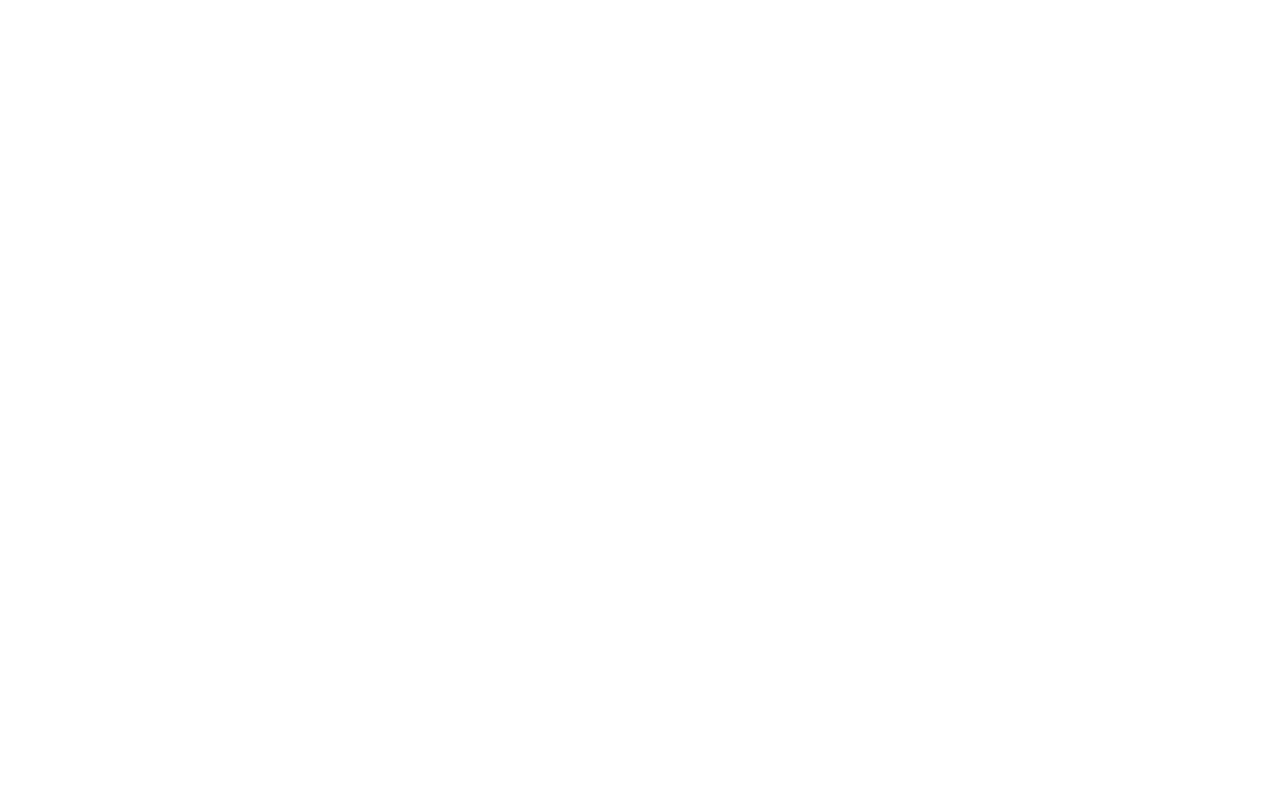
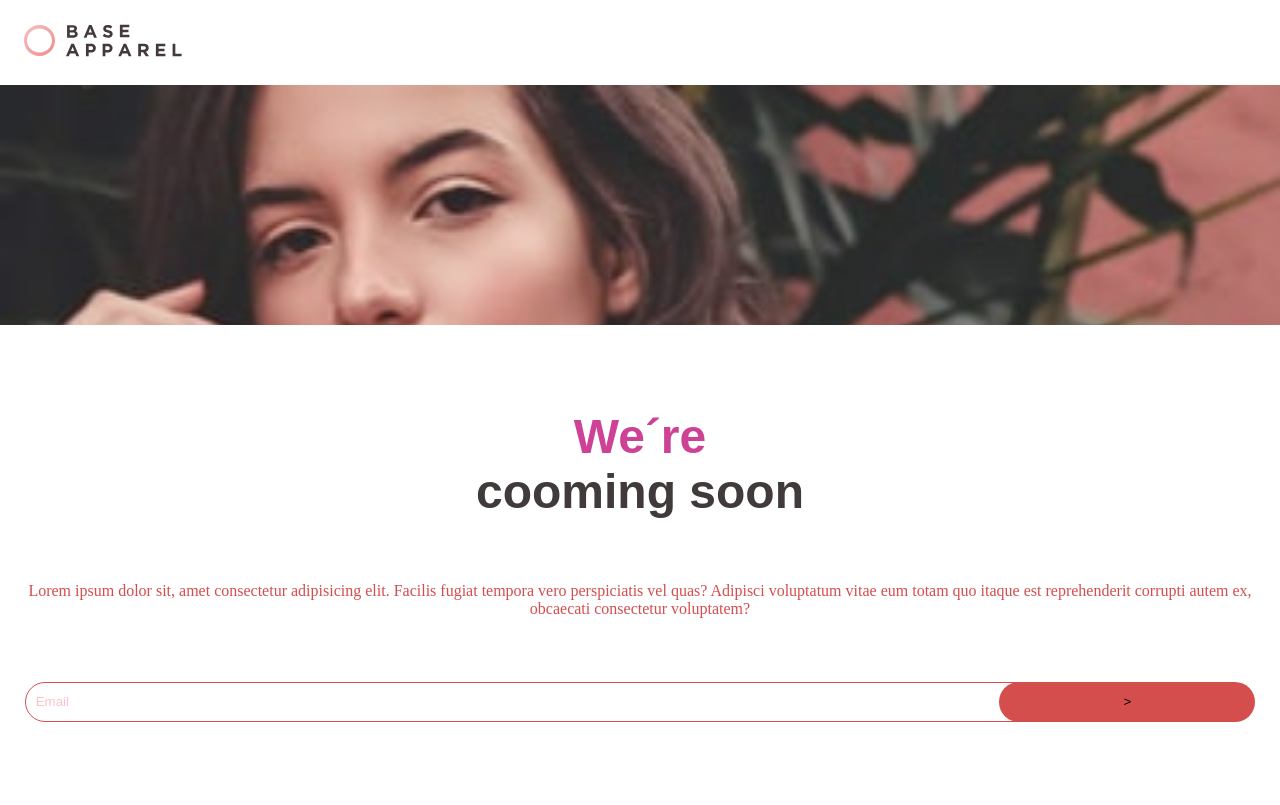
Before and after one commit to IreneOrtizTena/Front-End-Project-Base-Apparel, a plain HTML site: page index.html in a window 1280 px wide. Drawn offline with Linux system fonts and the light colour scheme; a web font is replaced by a local one.

Commit message:
first commit

```diff
--- a/index.html
+++ b/index.html
@@ -1,21 +1,53 @@
 <!DOCTYPE html>
 <html lang="en">
   <head>
-  <meta charset="UTF-8">
-  <meta name="viewport" content="width=device-width, initial-scale=1.0"> <!-- displays site properly based on user's device -->
+    <meta charset="UTF-8" />
+    <meta name="viewport" content="width=device-width, initial-scale=1.0" />
+    <!-- displays site properly based on user's device -->
 
-  <link rel="icon" type="image/png" sizes="32x32" href="./images/favicon-32x32.png">
-
+    <link
+      rel="icon"
+      type="image/png"
+      sizes="32x32"
+      href="./images/favicon-32x32.png"
+    />
+    <link rel="stylesheet" href="style.css" />
+    <link rel="preconnect" href="https://fonts.gstatic.com" crossorigin>
+    <link href="https://fonts.googleapis.com/css2?family=Bai+Jamjuree:wght@600&family=Kolker+Brush&display=swap" rel="stylesheet">
     <title>Frontend Mentor | Base Apparel coming soon page</title>
 
     <!-- Feel free to remove these styles or customise in your own stylesheet 👍 -->
     <style>
-    .attribution { font-size: 11px; text-align: center; }
-    .attribution a { color: hsl(228, 45%, 44%); }
+      .attribution {
+
+        font-size: 11px;
+        text-align: center;
+      }
+      .attribution a {
+        color: hsl(228, 45%, 44%);
+      }
     </style>
   </head>
+
   <body>
+    <header>
+      <img class="logo" src="./images/logo.svg" alt="" />
+    </header>
+    <div class="hero-pic"></div>
+    <div class="main">
+    <h1 class="title"><span>We´re</span><br> cooming soon</h1>
+    <p>
+      Lorem ipsum dolor sit, amet consectetur adipisicing elit. Facilis fugiat
+      tempora vero perspiciatis vel quas? Adipisci voluptatum vitae eum totam
+      quo itaque est reprehenderit corrupti autem ex, obcaecati consectetur
+      voluptatem?
+    </p>
+    <div class="input-group">
+    <input type="email" placeholder="Email">
+    <button>></button>
 
+  </div>
+    </div>
+  </body>
 
-</body>
 </html>
--- a/style.css
+++ b/style.css
@@ -0,0 +1,102 @@
+/* ## Colors */
+
+/* ### Primary
+
+- Desaturated Red: hsl(0, 36%, 70%)
+- Soft Red: hsl(0, 93%, 68%)
+
+### Neutral
+
+- Dark Grayish Red: hsl(0, 6%, 24%)
+
+### Gradients
+
+- Linear, 135deg, from hsl(0, 0%, 100%), to hsl(0, 100%, 98%)
+- Linear, 135deg, from hsl(0, 80%, 86%), to hsl(0, 74%, 74%) */
+
+
+
+
+* {
+    margin: 0;
+    padding: 0;
+    box-sizing: border-box;
+    border: none;
+
+}
+
+body{
+
+    height: 100vh;
+    width: 100vw;
+    background-image:linear-gradient(hsl(0, 36%, 70%)hsl(0, 93%, 68%))
+
+}
+
+
+/* header {
+    height: 15%;
+} */
+
+
+.logo {
+    padding: 1.5em;
+
+}
+
+.hero-pic {
+    height: 30%;
+    background-image: url("./images/hero-mobile.jpg");
+    background-position: top;
+    background-size: cover;
+
+
+}
+
+.main{
+    text-align: center;
+    height: 60%;
+    display: flex;
+    flex-direction: column;
+    justify-content: space-evenly;
+    padding: 20px 0;
+}
+.title {
+    font-size: 48px;
+    font-family: Arial, Helvetica, sans-serif;
+    color: hsl(0, 6%, 24%);
+}
+.title span {
+    color: hsl(324, 58%, 53%);
+}
+
+p{
+    color:hsl(0, 61%, 57%);
+}
+
+input , button {
+    height: 3em;
+
+}
+
+input {
+    width: 80%;
+    border-radius: 2em;
+    border: 1px solid hsl(0, 61%, 57%);
+    padding: 0 10px;
+}
+
+button{
+    margin-left: -4em;
+    width: 20%;
+    border-radius: 2em;
+    background-color: hsl(0, 61%, 57%) ;
+}
+
+::placeholder{
+    color: pink;
+}
+
+@media screen and (min-width: 768px) {
+
+}
```
Lines whose indentation alone changed are shown as unchanged.
